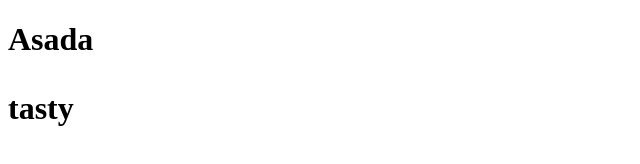
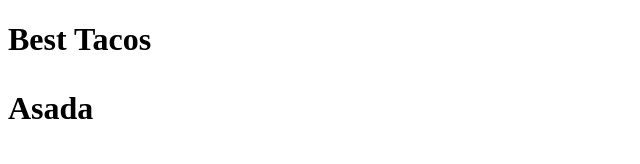
Before and after one commit to AreliGomez0320/AreliGomez0320.github.io, a plain HTML site: page index.html in a window 1280 px wide. Shown: the whole page, without its empty margins (0-640 px from the left). Drawn offline with Linux system fonts and the light colour scheme.

Commit message:
Update index.html

```diff
--- a/index.html
+++ b/index.html
@@ -2,10 +2,10 @@
 <html>
 
   <head>
-    <title> Best Tacos </title>
+    <title>  </title>
   </head>
 
   <body>
-    <h1> Asada </h>
-    <p> tasty </P>
+    <h1> Best Tacos </h>
+    <p> Asada </P>
   </body>
```
